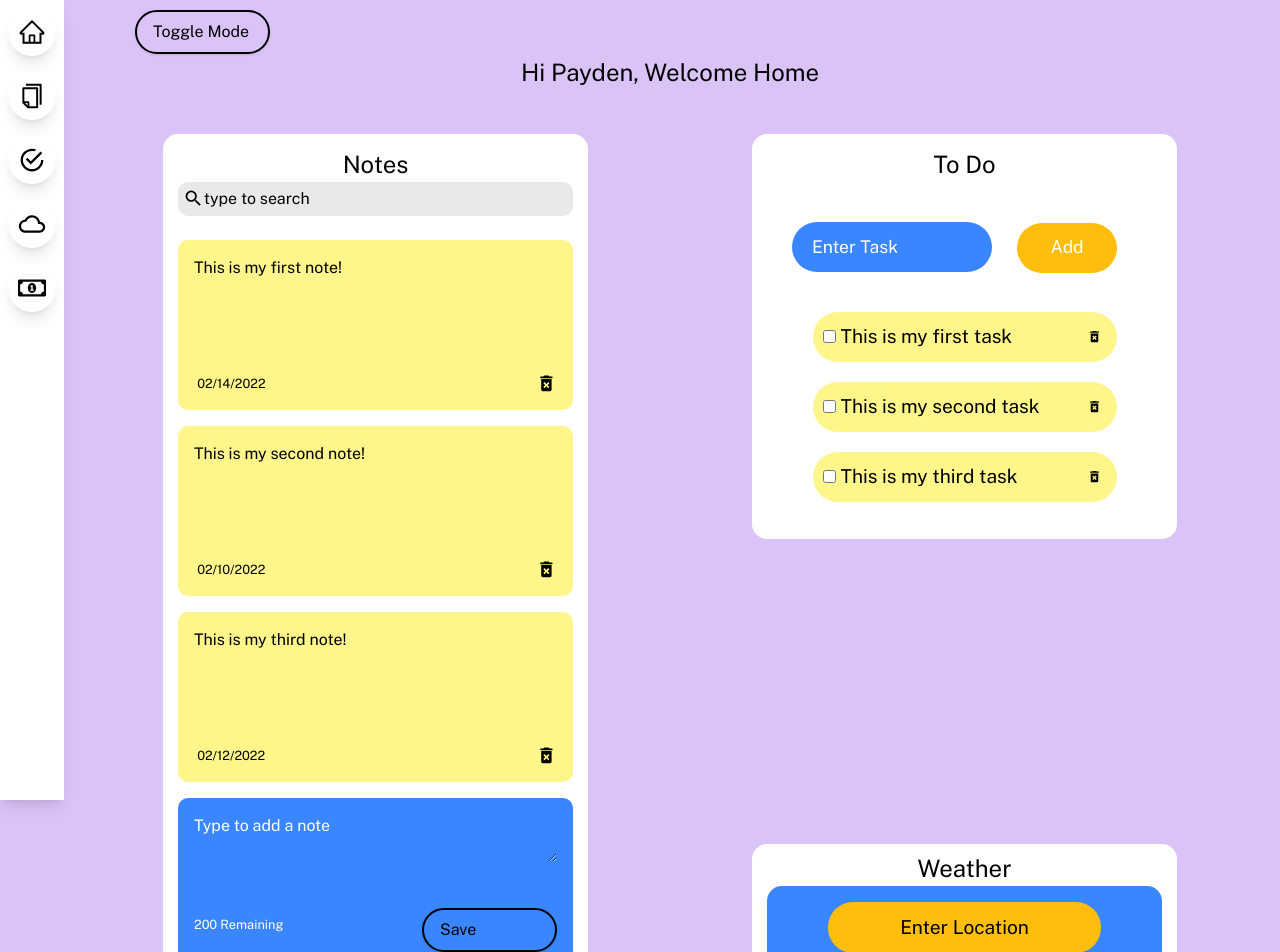
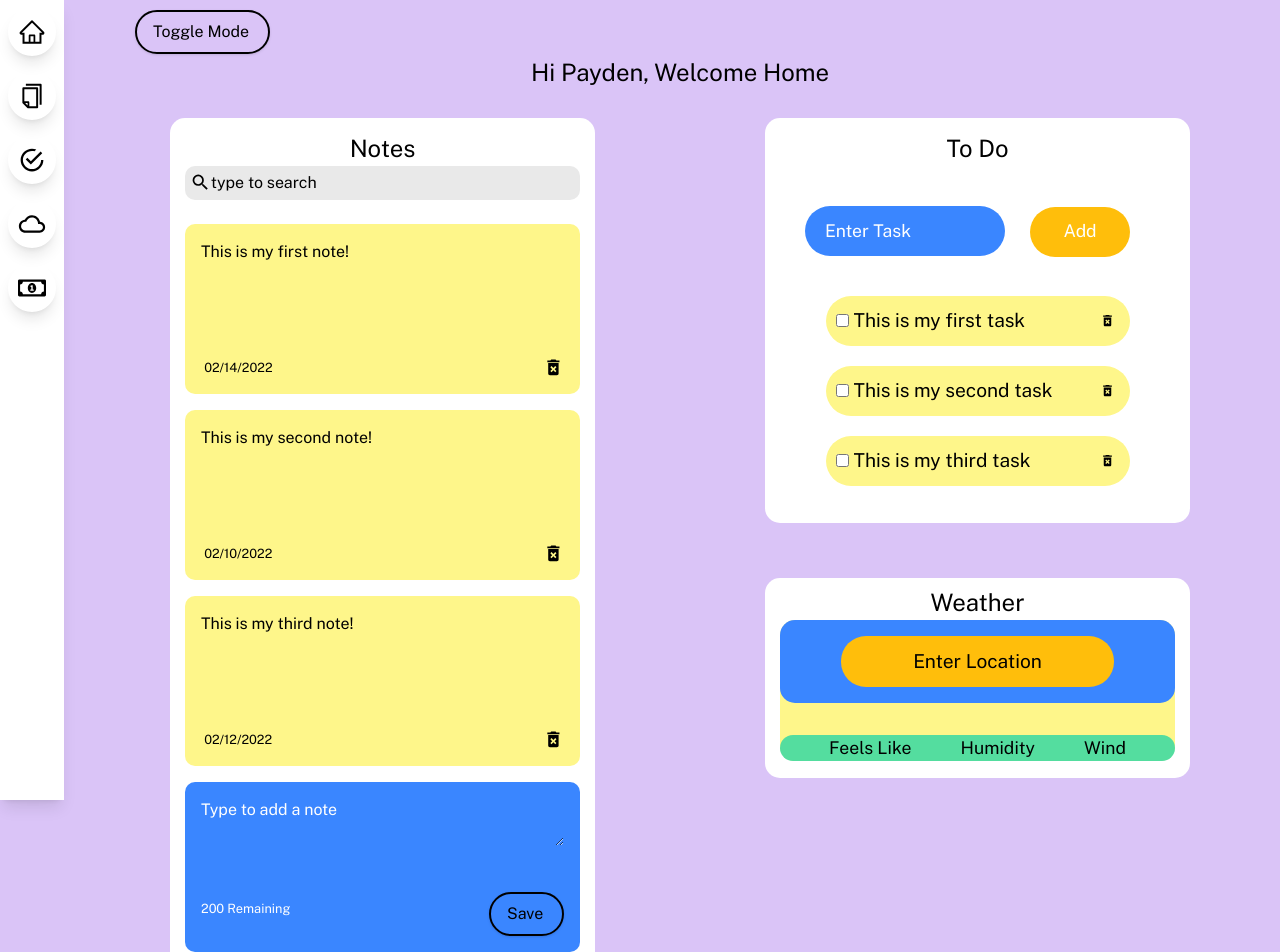
Before and after one commit to paydendyer/task-dashboard, a React (Create React App) app: page /Notes in a window 1280 px wide. Shown: the top 952 px of the page. Built offline with nearby package versions, Linux system fonts and the light colour scheme; no server answers.

Commit message:
Added more styling

```diff
--- a/src/components/Grid.js
+++ b/src/components/Grid.js
@@ -10,7 +10,7 @@ const ResponsiveGridLayout = WidthProvider(Responsive);
 
 
 const layout = [
-  { i: "tile-two", x: 0, y: 0, w: 1, h: 1 },
+  { i: "tile-two", x: 0, y: 0, w: 1, h: 2 },
   { i: "tile-three", x: 2, y: 0, w: 1, h: 1 },
   { i: "tile-four", x: 4, y: 0, w: 1, h: 1 },
   { i: "tile-five", x: 6, y: 0, w: 1, h: 1 },
@@ -25,7 +25,6 @@ const GridItemContent = styled.div`
 `;
 
 const Root = styled.div`
-  padding: 16px;
 `;
 
 
@@ -36,7 +35,7 @@ export const Grid = () => {
         layouts={{ lg: layout }}
         breakpoints={{ lg: 1200, md: 996, sm: 768, xs: 480, xxs: 0 }}
         cols={{ lg: 2, md: 2, sm: 2, xs: 2, xxs: 1 }}
-        rowHeight={700}
+        rowHeight={450}
         width={1000}
         isDraggable={false}
       >
--- a/src/components/Notes/AddNote.js
+++ b/src/components/Notes/AddNote.js
@@ -29,7 +29,7 @@ const AddNote = ({ handleAddNote }) => {
     ></textarea>
     <div className="note-footer">
       <small className='character-limit'>{characterLimit - noteText.length} Remaining</small>
-      <button className="save" onClick={handleSaveClick}>Save</button>
+      <button className="save save-button" onClick={handleSaveClick}>Save</button>
     </div>
   </div>
   );
--- a/src/index.css
+++ b/src/index.css
@@ -4,7 +4,6 @@
 @import url('https://fonts.googleapis.com/css2?family=Public+Sans:wght@400;500;600;700&display=swap');
 body, html {
   font-family: 'Public Sans', sans-serif;
-
 }
 body {
    background-color: #DAC4F7;
@@ -86,6 +85,9 @@ textarea:focus {
   margin-top: 10px;
   margin-left: 135px;
   width: 135px !important;
+}
+.save-button {
+  width: 75px !important;
 }
 
 .save:hover {
@@ -515,7 +517,8 @@ input#name {
 /* Home Page */
 
 .home-container {
-  margin-left: 60px;
+  margin-left: 80px;
+  margin-right: 0;
 }
 .dark-mode .my-sidebar {
   background-color: black;
@@ -526,7 +529,8 @@ input#name {
 @media screen and (max-width:425px) {
   .jqNmJQ {
   width: 100vw;
-  margin-left: -82px;
-  padding: 0;
+  margin-left: -74px;
+  padding: 0 !important;
+  overflow: hidden;
 }
 }
```
Also changed, not shown: src/App.js (+7 -5 lines).
